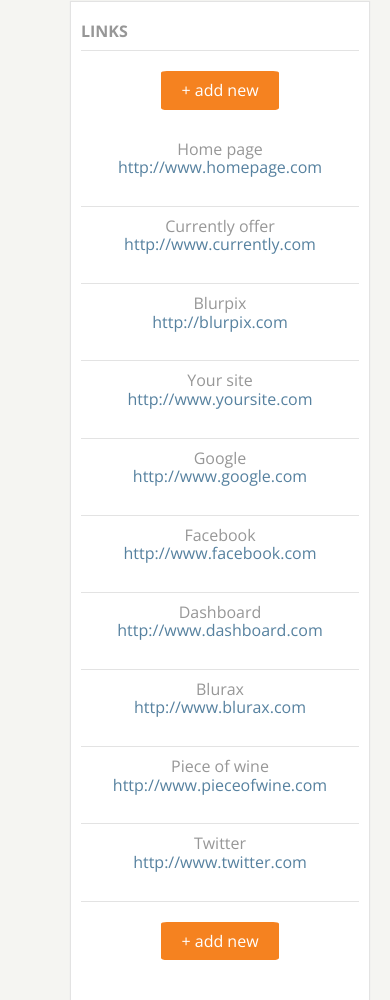
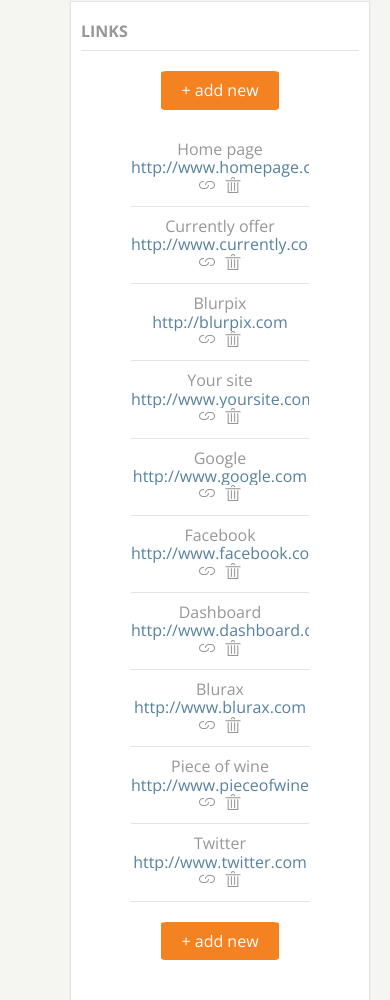
Before and after one commit to golmar92/solo-project, a website: page index.html in a window 390 px wide. Shown: the part 891-1891 px from the top of the page. Drawn offline with nearby package versions, Linux system fonts and the light colour scheme.

Commit message:
final ver3

```diff
--- a/sass/_layout.scss
+++ b/sass/_layout.scss
@@ -34,7 +34,7 @@
 	flex-wrap: wrap;
 }
 
-@media (max-width: 767px){
+@media (max-width: 899px){
     /* For tablets: */
 
 	.col-s-1 {flex: 0 0 8.33333%; max-width: 8.33333%;}
@@ -99,7 +99,7 @@
 	}
 }
 
-@media (min-width: 768px) {
+@media (min-width: 900px) {
     /* For desktop: */
 
 	.col-m-1 {
--- a/sass/sections/_main_content.scss
+++ b/sass/sections/_main_content.scss
@@ -4,7 +4,7 @@
 	padding: 70px 20px 20px 270px;
 	transition: all 0.5s;
 	z-index: 100;
-	@media (max-width: 500px) {
+	@media (max-width: 600px) {
 		padding-left: 70px;
 	}
 	h4 {
@@ -187,8 +187,8 @@
 			display: flex;
 			flex-direction: column;
 			align-items: center;
-			@media (max-width: 767px){
-				padding: 0;
+			@media (max-width: 899px){
+				padding: 0 50px;
 			}
 			.links_row {
 				border-bottom: 1px solid $border-color;
@@ -196,7 +196,7 @@
 				width: 1000px;
 				max-width: 100%;
 				transition: 0.2s;
-				@media (max-width: 767px){
+				@media (max-width: 899px){
 					text-align: center;
 				}
 				&:hover {
@@ -206,23 +206,31 @@
 						opacity: 1;
 					}
 				}
-				.link a {
-					color: $main-content_link-color;
-					text-decoration: none;
-					&:hover {
-						color: lighten($main-content_link-color, 10%)
+				.link{
+					@media (max-width: 600px){
+						overflow: hidden;
+					}
+					a {
+						color: $main-content_link-color;
+						text-decoration: none;
+						&:hover {
+							color: lighten($main-content_link-color, 10%)
+						}
 					}
 				}
 				.links_row-icon {
 					padding: 0 5px;
 					opacity: 0;
+					@media (max-width: 899px) {
+						opacity: 1;
+					}
 					&:hover {
 						color: $main_content_link-icons-hover-color;
 					}
 				}
 				.links_row_col-icon {
 					text-align: right;
-					@media (max-width: 767px) {
+					@media (max-width: 899px) {
 						text-align: center;
 					}
 				}
--- a/sass/sections/_sidebar.scss
+++ b/sass/sections/_sidebar.scss
@@ -6,6 +6,7 @@
 	color: $sidebar_text-color;
 	transition: all 0.5s;
 	z-index: 100;
+	overflow-y: scroll;
 	&.sidebar-hidden {
 		margin-left: -200px;
 		.sidebar_menu {
@@ -98,7 +99,7 @@
 	}
 	.sidebar_top-menu {
 		display: none;
-		@media (max-width: 500px){
+		@media (max-width: 600px){
 			display: block;
 		}
 	}
--- a/sass/sections/_top-bar.scss
+++ b/sass/sections/_top-bar.scss
@@ -13,7 +13,7 @@
 
 .top-bar_container {
 	display: flex;
-	@media (max-width: 500px) {
+	@media (max-width: 600px) {
 		display: none;
 	}
 }
@@ -26,7 +26,7 @@
 	display: flex;
 	padding: 0 5px;
 	transition: 0.3s;
-	@media (max-width: 500px){
+	@media (max-width: 600px){
 		width: 100%;
     	background-color: #191919;
     	border: #191919;
@@ -66,7 +66,7 @@
 	&:hover {
 		cursor: pointer;
 		background-color: $top-bar_icon-hover-color;
-		@media (max-width: 500px){
+		@media (max-width: 600px){
 			background-color: lighten($sidebar_background-color, 10%);
 			color: #ffffff;
 		}
```
Also changed, not shown: css/style.css.
